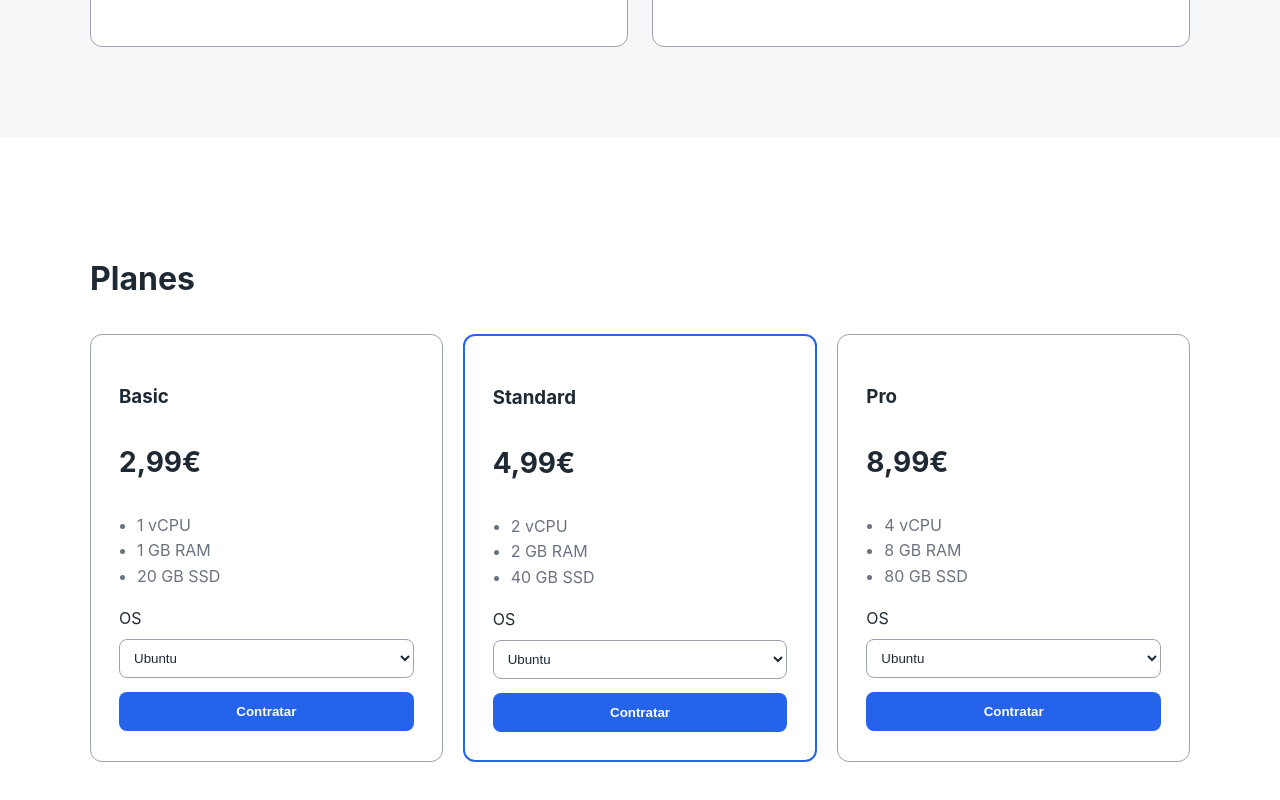
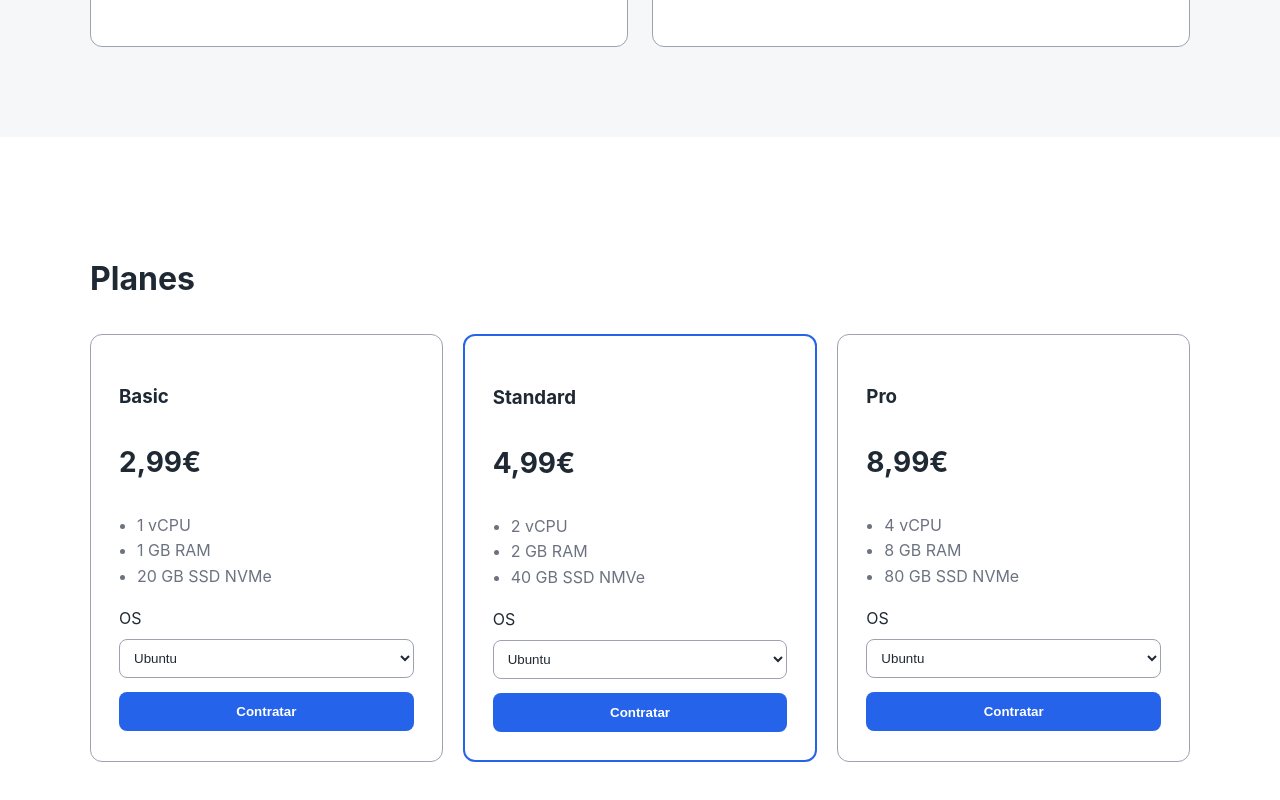
Before and after one commit to hectorBTW/nls, a website: page public/index.html in a window 1280 px wide. Shown: the part 1837-2637 px from the top of the page. Drawn offline with Linux system fonts and the light colour scheme.

Commit message:
Update index.html

```diff
--- a/public/index.html
+++ b/public/index.html
@@ -123,7 +123,7 @@
         <ul>
           <li>1 vCPU</li>
           <li>1 GB RAM</li>
-          <li>20 GB SSD</li>
+          <li>20 GB SSD NVMe</li>
         </ul>
 
         <label>OS</label>
@@ -144,7 +144,7 @@
         <ul>
           <li>2 vCPU</li>
           <li>2 GB RAM</li>
-          <li>40 GB SSD</li>
+          <li>40 GB SSD NMVe</li>
         </ul>
 
         <label>OS</label>
@@ -165,7 +165,7 @@
         <ul>
           <li>4 vCPU</li>
           <li>8 GB RAM</li>
-          <li>80 GB SSD</li>
+          <li>80 GB SSD NVMe</li>
         </ul>
 
         <label>OS</label>
```
